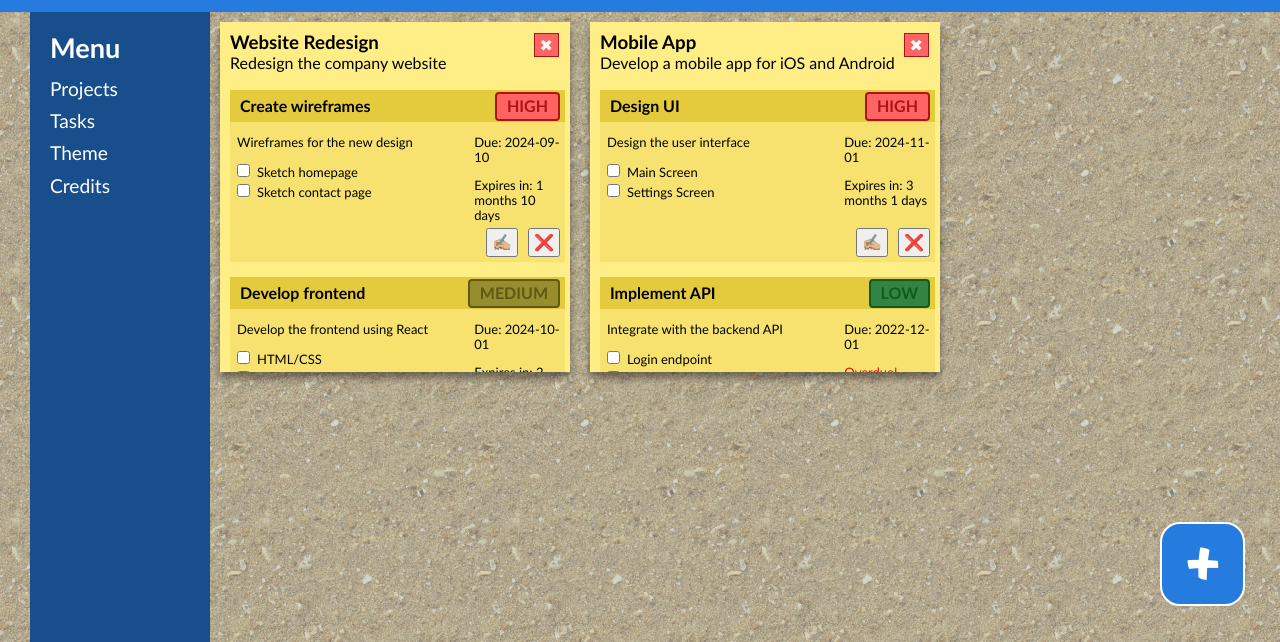
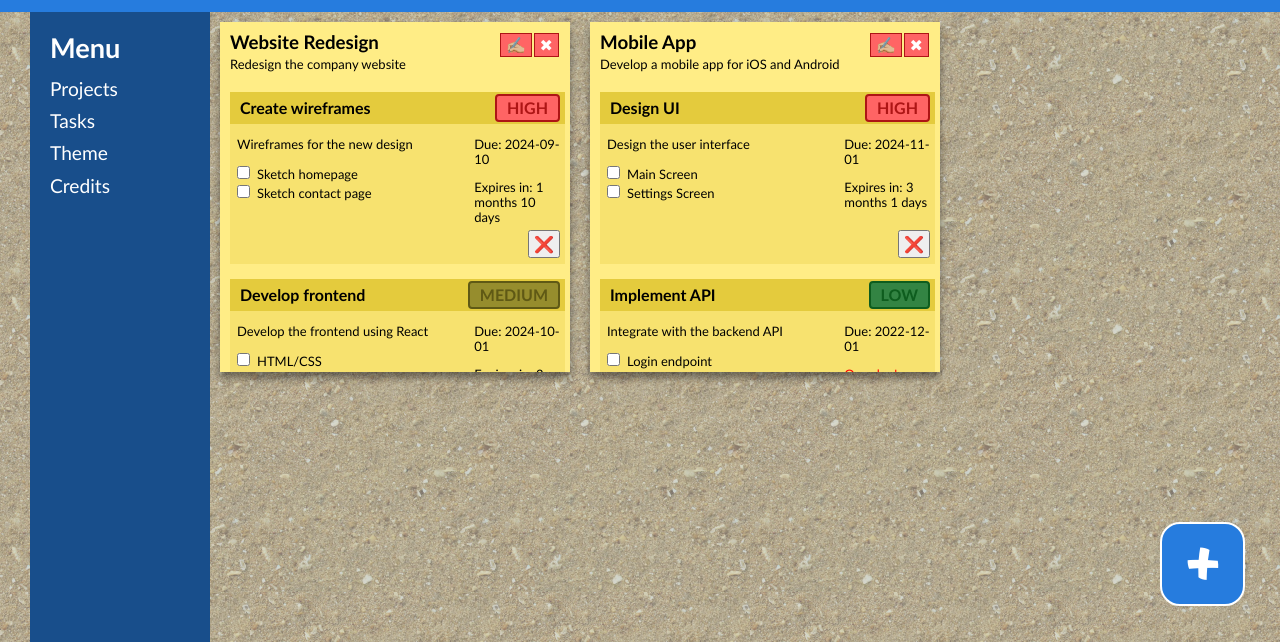
Before and after one commit to niccostantini/to-do-list-kip, a website built with webpack: page src/template.html in a window 1280 px wide. Shown: the part 158-800 px from the top of the page. Built offline with nearby package versions, Linux system fonts and the light colour scheme.

Commit message:
Move delete buttons to .project .projectTitle

```diff
--- a/src/projects.js
+++ b/src/projects.js
@@ -74,11 +74,30 @@ function populateMainDiv() {
         projectTitle.textContent = project.title;
         const projectDescription = document.createElement('span');
         projectDescription.textContent = project.description;
+
         const deleteProjectButton = document.createElement('input');
         deleteProjectButton.type = 'button';
         deleteProjectButton.value = '✖';
         deleteProjectButton.title = 'Delete project';
         deleteProjectButton.className = `delete ${project.id}`
+
+        /** EDIT PROJECT */
+
+        const editButton = document.createElement('input');
+        editButton.type = 'button';
+        editButton.value = '✍🏼';
+        editButton.title = 'Edit';
+        editButton.classList.add('edit');
+
+        //Add event listener
+
+        editButton.addEventListener("click", (e) => {
+            const projectId = e.target.closest(".project").id;
+            const dialog = editProjectDialog(projectId);
+            console.log(`${projectId} is the ID for the project to be edited`)
+            document.body.appendChild(dialog);
+            dialog.showModal();
+        })
 
         const projectDetails = document.createElement('div');
         projectDetails.className = "projectDetails";
@@ -88,7 +107,13 @@ function populateMainDiv() {
 
         projectHeader.appendChild(projectDetails);
 
-        projectHeader.appendChild(deleteProjectButton);
+        const headerButtons = document.createElement('div');
+        headerButtons.className = "headerButtons";
+
+        headerButtons.appendChild(editButton);
+        headerButtons.appendChild(deleteProjectButton);
+
+        projectHeader.appendChild(headerButtons)
 
         //Add event listener
         deleteProjectButton.addEventListener('click', (e) => {
@@ -197,24 +222,6 @@ function populateMainDiv() {
             const taskButtons = document.createElement('div');
             taskButtons.classList.add('button');
 
-            /** EDIT TASK */
-
-            const editButton = document.createElement('input');
-            editButton.type = 'button';
-            editButton.value = '✍🏼';
-            editButton.title = 'Edit';
-            editButton.classList.add('edit');
-
-            //Add event listener
-
-            editButton.addEventListener("click", (e) => {
-                const projectId = e.target.closest(".project").id;
-                const dialog = editProjectDialog(projectId);
-                console.log(`${projectId} is the ID for the project to be edited`)
-                document.body.appendChild(dialog);
-                dialog.showModal();
-            })
-
             /** DELETE TASK  */
 
             const deleteButton = document.createElement('input');
@@ -236,7 +243,6 @@ function populateMainDiv() {
 
             });
 
-            taskButtons.appendChild(editButton);
             taskButtons.appendChild(deleteButton);
 
             taskDiv.appendChild(taskHeader);
--- a/src/styles/styles.css
+++ b/src/styles/styles.css
@@ -201,7 +201,7 @@ body::after {
     border: none;
     background-color: var(--stickNote-color);
     display: grid;
-    grid-template-rows: 1fr 5fr;
+    grid-template-rows: 60px 1fr;
     grid-template-columns: 1fr;
     margin: 10px;
     box-shadow: 0 6px 8px rgba(0, 0, 0, 0.428);
@@ -223,6 +223,12 @@ body::after {
     background-color: var(--highPriorityBg);
     border: 0.5px solid var(--highPriorityBorder);
     cursor: pointer;
+    justify-self: right;
+}
+
+.projectTitle span {
+    font-size: small;
+    max-width: 250px;
 }
 
 .projectTitle input:hover {
```
